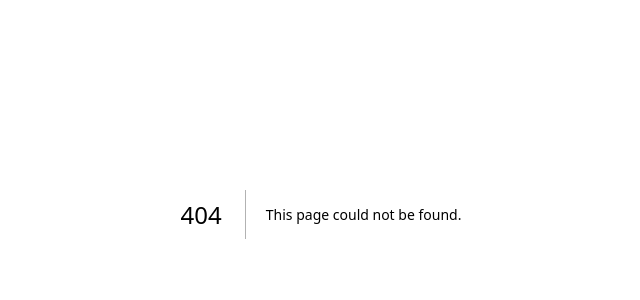
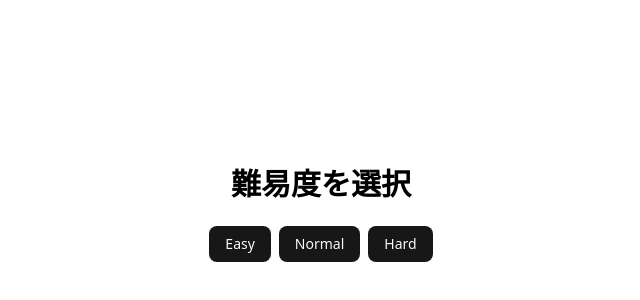
Before and after one commit to sskohei/TicTacToe, a Next.js app: page /selectLevelTic in a window 1280 px wide. Before the commit this address had no page. Shown: the part 186-486 px from the top of the page, without its empty margins (319-959 px from the left). Built offline with nearby package versions, Linux system fonts and the light colour scheme.

Commit message:
難易度選択(三目並べ)のページを追加

```diff
--- /dev/null
+++ b/app/selectLevelTic/page.tsx
@@ -0,0 +1,20 @@
+import { Button } from "@/components/ui/button"
+
+export default function Home(){
+    return(
+        <div className="min-h-screen flex flex-col items-center justify-center gap-6">
+            <h1 className="text-3xl font-bold">難易度を選択</h1>
+            <div className="flex gap-2">
+              <Button>
+                <a href="/">Easy</a>
+              </Button>
+              <Button>
+                <a href="/">Normal</a>
+              </Button>
+              <Button>
+                <a href="/">Hard</a>
+              </Button>
+            </div>
+        </div>
+    )
+}
```
